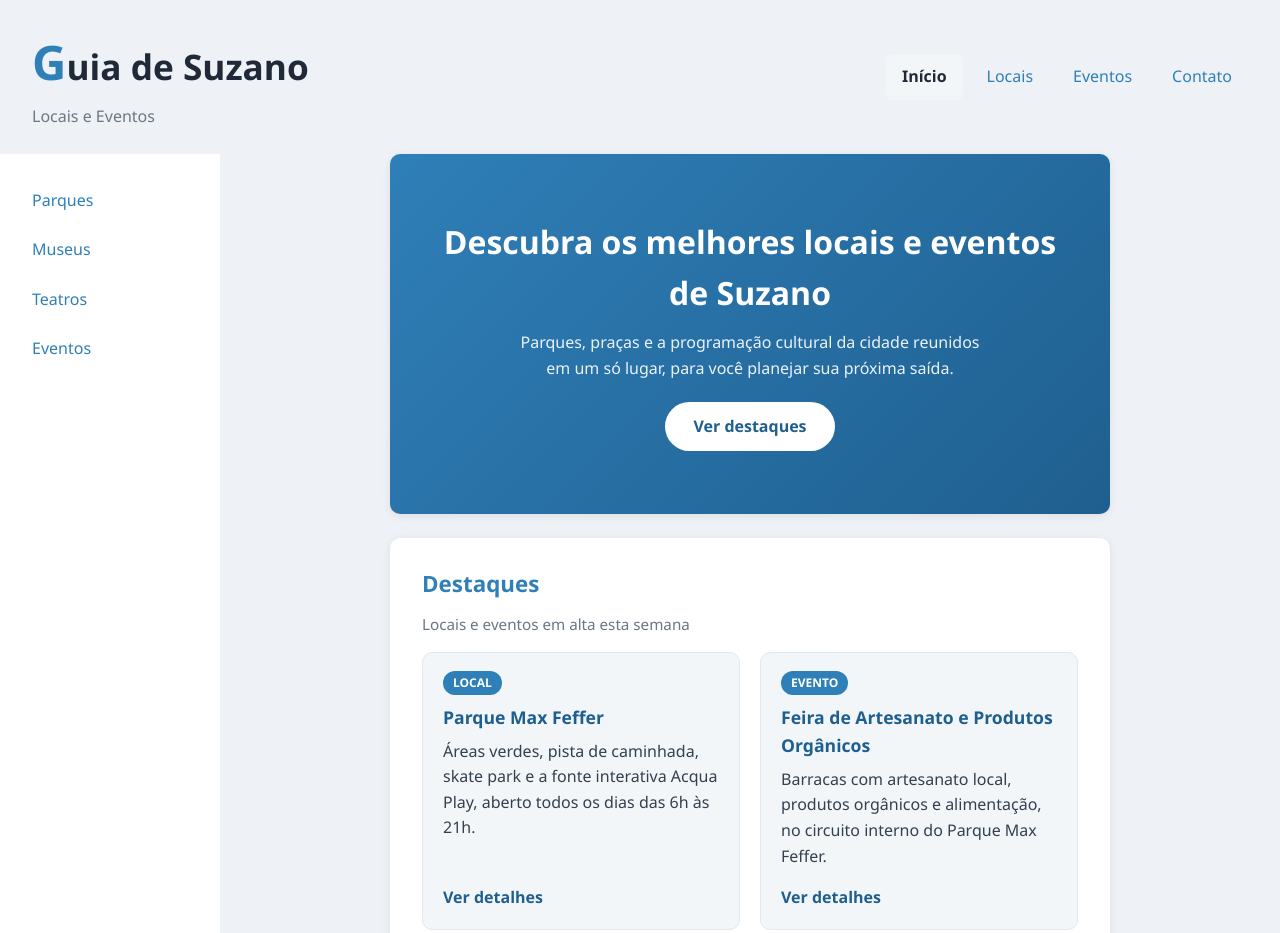
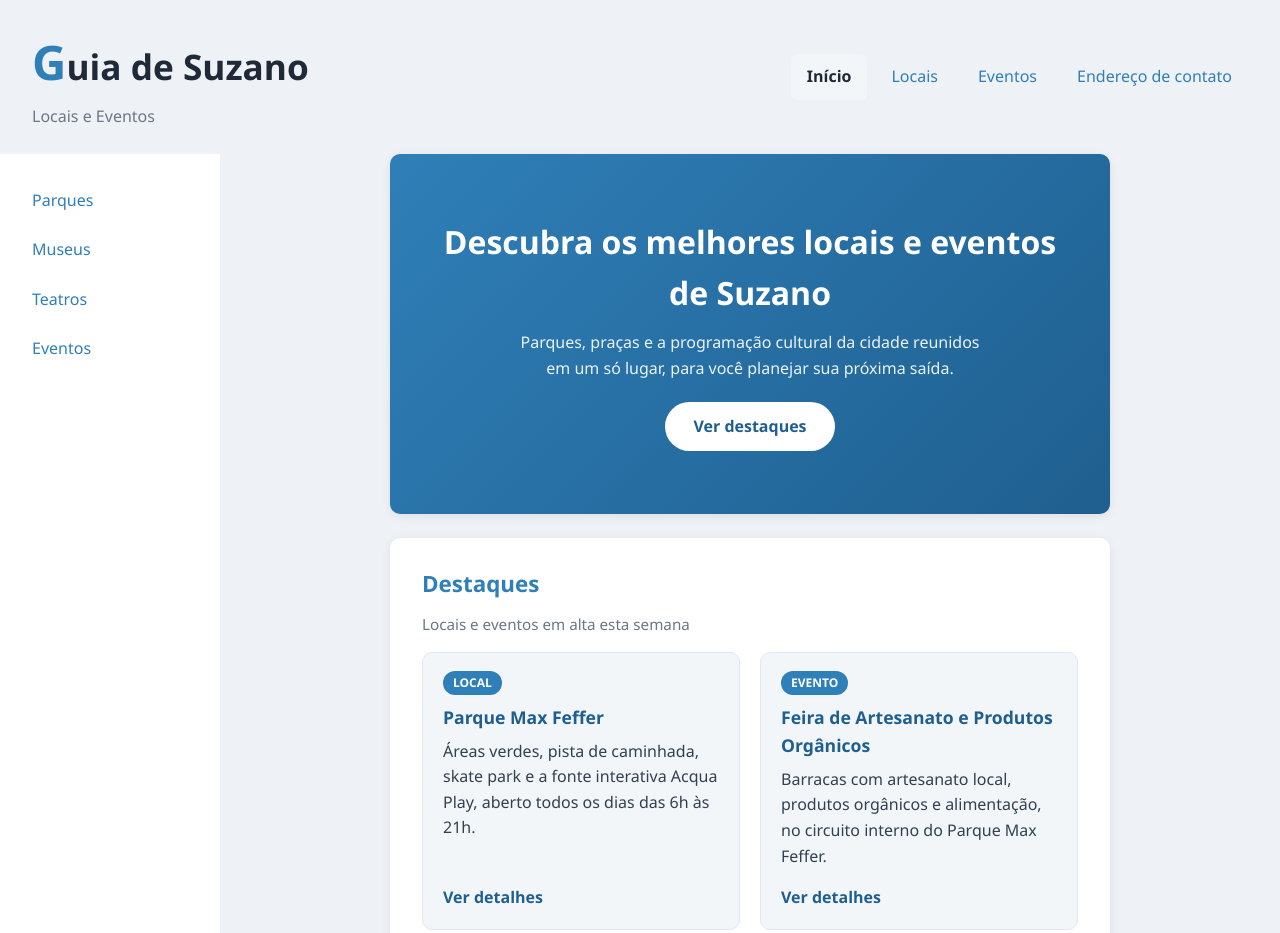
Before and after one commit to gerdsonluiz1-ops/Exercicio-9.1, a plain HTML site: page index.html in a window 1280 px wide. Shown: the top 933 px of the page. Drawn offline with Linux system fonts and the light colour scheme.

Commit message:
second commit

```diff
--- a/index.html
+++ b/index.html
@@ -21,7 +21,7 @@
                 <li><a href="index.html" aria-current="page">Início</a></li>
                 <li><a href="locais.html">Locais</a></li>
                 <li><a href="eventos.html">Eventos</a></li>
-                <li><a href="contato.html">Contato</a></li>
+                <li><a href="contato.html">Endereço de contato</a></li>
             </ul>
         </nav>
     </header>
```
Also changed, not shown: 1 other file.
